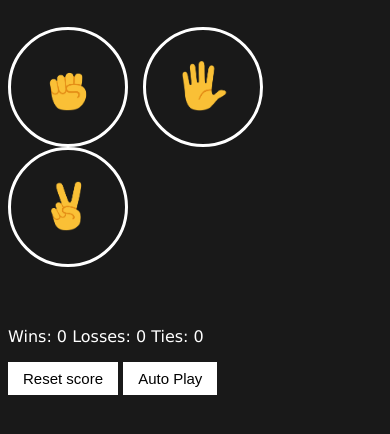
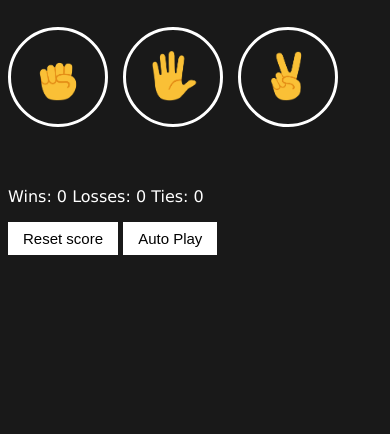
Before and after one commit to JVillarez-m/rock-paper-scissors, a plain HTML site: page index.html in a window 390 px wide. Shown: the part 68-502 px from the top of the page. Drawn offline with Linux system fonts and the light colour scheme.

Commit message:
Feat: Make the buttons on mobile devices the same level

```diff
--- a/rock.css
+++ b/rock.css
@@ -41,3 +41,10 @@ button { -webkit-tap-highlight-color: transparent; }
     padding: 8px 15px;
     cursor: pointer;
 }
+
+@media (max-width: 576px) {
+    .move-btn{
+        width: 100px;
+        height: 100px;
+    }
+}
```
